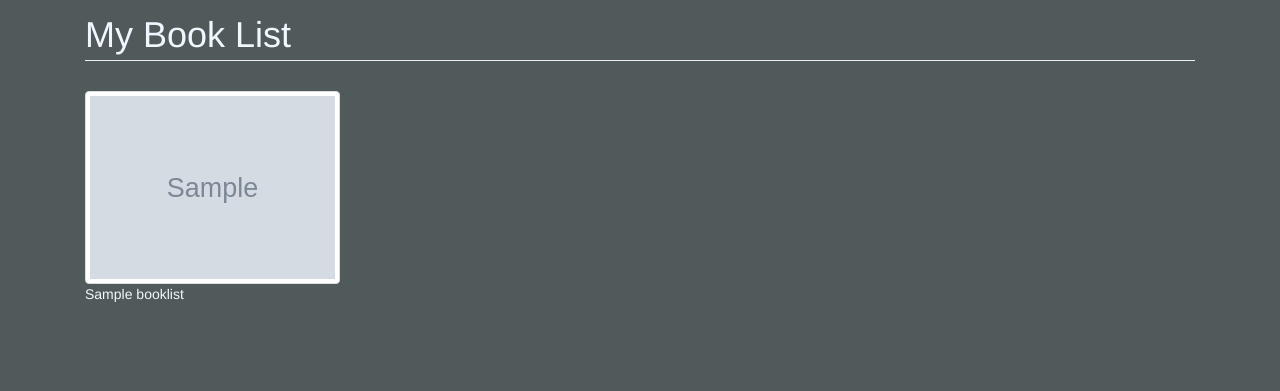
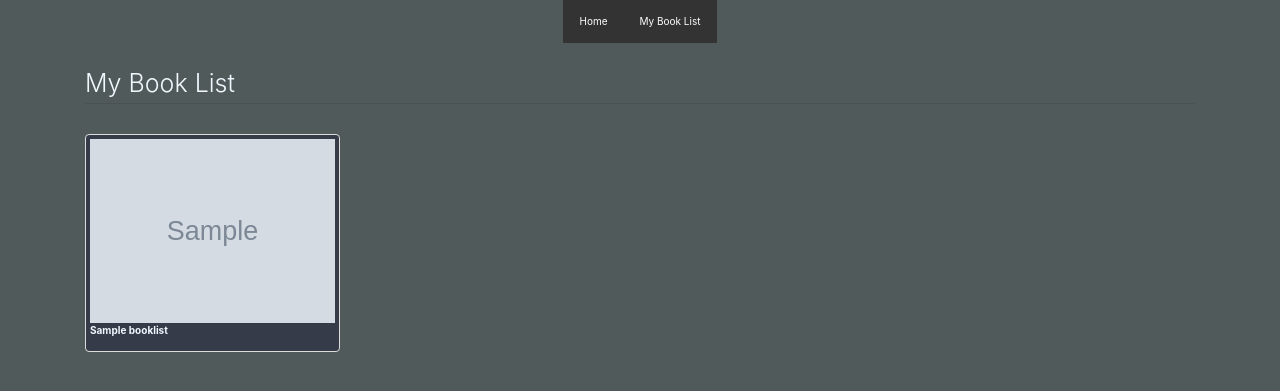
Before and after one commit to eniseirem/django_bookme, a Django app: page /booklist/ in a window 1280 px wide. Shown: the top 391 px of the page. Run offline with Django 3.2, Linux system fonts and the light colour scheme; tables that the repository leaves empty hold one stand-in row (values such as "Sample post"); grey boxes marked "Sample" are stand-in pictures; some libraries are stand-ins or nearby versions.

Commit message:
-BooksDetails Page added -navbar added --user can change its place by here -pages redesigned --colors changed --style of the list changed --searchbar place changed --addbutton place changed

```diff
--- /dev/null
+++ b/bookme/static/mybooklist/header.css
@@ -0,0 +1,23 @@
+ul {
+  list-style-type: none;
+  margin: 0;
+  padding: 0;
+  overflow: visible;
+  background-color: #333;
+}
+
+li {
+  float: left;
+}
+
+li a {
+  display: block;
+  color: white;
+  text-align: center;
+  padding: 14px 16px;
+  text-decoration: bisque;
+}
+
+li a:hover {
+  background-color: #111;
+}
--- a/bookme/views.py
+++ b/bookme/views.py
@@ -39,5 +39,12 @@ def booklist(request):
     b_range = Booklist.objects.count()
     return render(request, 'booklist.html', {'bookinfo': bookinfo, 'range': range(b_range)})
 
-def booksdetails(request):
-    return render(request, 'booksdetails.html')
+def booksdetails(request,id):
+    id_s = str(id)
+    response = requests.get('https://api.itbook.store/1.0/books/'+id_s)
+
+    bookdata = response.json()
+    bookinfo = {}
+    bookinfo[0] = bookdata
+    b_range = 1
+    return render(request, 'booksdetails.html',{'bookinfo': bookinfo, 'range': range(b_range)})
--- a/mybooklist/urls.py
+++ b/mybooklist/urls.py
@@ -19,8 +19,8 @@ from bookme import views
 
 urlpatterns = [
     path('admin/', admin.site.urls),
-    path('', views.homepage),
-    path('booklist/', views.booklist),
-    path ('booksdetails/', views.booksdetails),
+    path('', views.homepage, name='home'),
+    path('booklist/', views.booklist, name='booklist'),
+    path ('booksdetails/<int:id>', views.booksdetails, name='details'),
     path ('addlist/<int:id>/<str:name>/<path:img>', views.add_list, name='add_list'),
 ]
--- a/templates/homepage.html
+++ b/templates/homepage.html
@@ -6,6 +6,10 @@
 <head>
     <meta charset="utf-8">
     <title>Homepage</title>
+
+
+
+
 
 
 </head>
--- a/templates/layout.html
+++ b/templates/layout.html
@@ -3,14 +3,31 @@
 
 <head>
     <meta charset="utf-8">
+
     <script src='https://cdnjs.cloudflare.com/ajax/libs/jquery/3.4.1/jquery.slim.min.js'></script>
         <link rel='stylesheet' href='https://stackpath.bootstrapcdn.com/bootstrap/4.3.1/css/bootstrap.min.css'>
     <script src='https://stackpath.bootstrapcdn.com/bootstrap/4.3.1/js/bootstrap.bundle.min.js'></script>
         <link rel="stylesheet" href="https://maxcdn.bootstrapcdn.com/bootstrap/3.4.0/css/bootstrap.min.css">
     <script src="https://ajax.googleapis.com/ajax/libs/jquery/3.4.1/jquery.min.js"></script>
     <script src="https://maxcdn.bootstrapcdn.com/bootstrap/3.4.0/js/bootstrap.min.js"></script>
-    <link rel="stylesheet" type="text/css" href="{% static 'mybooklist/searchbar.css' %}">
+    <link href='https://cdnjs.cloudflare.com/ajax/libs/font-awesome/4.7.0/css/font-awesome.min.css' id='fontawesome' rel='stylesheet' type='text/css'/>
+<link href='http://fonts.googleapis.com/css?family=Montserrat:400,700|Merriweather:300,300italic,400,400italic,700&amp;subset=cyrillic' rel='stylesheet' type='text/css'/>
+   <link rel="stylesheet" type="text/css" href="{% static 'mybooklist/searchbar.css' %}">
+         <link rel="stylesheet" type="text/css" href="{% static 'mybooklist/header.css' %}">
+ <link rel="stylesheet" href="https://stackpath.bootstrapcdn.com/bootstrap/4.1.3/css/bootstrap.min.css" integrity="sha384-MCw98/SFnGE8fJT3GXwEOngsV7Zt27NXFoaoApmYm81iuXoPkFOJwJ8ERdknLPMO" crossorigin="anonymous">
+    <link rel="stylesheet" href="https://use.fontawesome.com/releases/v5.5.0/css/all.css" integrity="sha384-B4dIYHKNBt8Bc12p+WXckhzcICo0wtJAoU8YZTY5qE0Id1GSseTk6S+L3BlXeVIU" crossorigin="anonymous">
+
 
 </head>
+
+<div class="d-flex justify-content-center">
+<ul>
+  <li><a href="{% url 'home'%}">Home</a></li>
+  <li><a href="{% url 'booklist'%}">My Book List</a></li>
+
+</ul>
+</div>
+</header>
+
 {% block content %}
 {% endblock %}
--- a/templates/partial/books.html
+++ b/templates/partial/books.html
@@ -1,23 +1,96 @@
 {% load custom_filt %}
-
 <div class="row text-center text-lg-left">
     {% for x in range %}
+
         {% with lookup_result=bookinfo|lookup:x %}
-    {%  if button_id is 0 %}
+
+
+
+            <div class="col-lg-3 col-md-4 col-6">
+
+                <div class="thumbnail" style="background-color: #353b48">
+                    {% if button_id is 0 %}
 
                     {% else %}
+
                         <div class="" id="#add">
-       <a href="{% url 'add_list' id=lookup_result.isbn13 name=lookup_result.title img=lookup_result.image%}" class="btn btn-info btn-md" style="color: aliceblue">
-          <span class="glyphicon glyphicon-plus"></span> Add to mylist
-        </a>
+                            <a href="{% url 'add_list' id=lookup_result.isbn13 name=lookup_result.title img=lookup_result.image %}"
+                               class="btn btn-info btn-lg" style="background-color: #353b48">
+                                <span class="glyphicon glyphicon-plus"></span> Add to my list</a>
                         </div>
                     {% endif %}
-     <div class="col-lg-3 col-md-4 col-6">
-      <a href="#" class="d-block mb-4 h-100" style="color: aliceblue">
-            <img class="img-fluid img-thumbnail" src="{{ lookup_result.image }}" alt="">{{ lookup_result.title }}
+                    <a href="{% url 'details' id=lookup_result.isbn13 %}"
+                       style="color: aliceblue">
+                        <img src="{{ lookup_result.image }}" alt="">
+                        <p><strong>{{ lookup_result.title }}</strong></p>
                     </a>
 
                 </div>
+            </div>
+
+            {% if detail_id is 1 %}
+                <div class="col-lg-6 col-md-4 col-6">
+                    <table class="table table-bordered table-dark" style="background-color: #353b48">
+
+                        <tbody>
+                        <tr>
+                            <th scope="row">Title</th>
+                            <td>{{ lookup_result.title }}</td>
+
+                        </tr>
+                        <tr>
+                            <th scope="row">Subtitle</th>
+                            <td>{{ lookup_result.subtitle }}</td>
+
+                        </tr>
+                        <tr>
+                            <th scope="row">Authors</th>
+                            <td>{{ lookup_result.authors }}</td>
+                        </tr>
+                        <tr>
+                            <th scope="row">Pages</th>
+                            <td>{{ lookup_result.pages }}</td>
+
+                        </tr>
+                        <tr>
+                            <th scope="row">Publisher</th>
+                            <td>{{ lookup_result.publisher }}</td>
+
+                        </tr>
+                        <tr>
+                            <th scope="row">Price</th>
+                            <td>{{ lookup_result.price }}</td>
+
+                        </tr>
+
+                        <tr>
+                            <th scope="row">Link</th>
+                            <td>{{ lookup_result.url }}</td>
+
+                        </tr>
+                        {% for chp_key,link_pdf in lookup_result.pdf.items %}
+                            <tr>
+
+                                <th scope="row">Pdf</th>
+                                <td><a href="{{ link_pdf }}">{{ link_pdf }}</a></td>
+                            </tr>
+                        {% endfor %}
+
+                        </tbody>
+                    </table>
+
+                    <div class="align-left">
+
+                        <label>Description</label>
+                        <textarea readonly class="form-control" rows="5" id="desc"
+                                  style="background-color:#353b48; color:aliceblue">{{ lookup_result.desc }}</textarea>
+
+                    </div>
+
+
+                </div>
+            {% else %}
+            {% endif %}
         {% endwith %}
     {% endfor %}
 
```
Also changed, not shown: templates/booksdetails.html (+19 -2 lines), templates/partial/searchbar.html (+3 -4 lines), bookme/static/mybooklist/searchbar.css (line endings or trailing spaces). Lines whose indentation alone changed are shown as unchanged.
